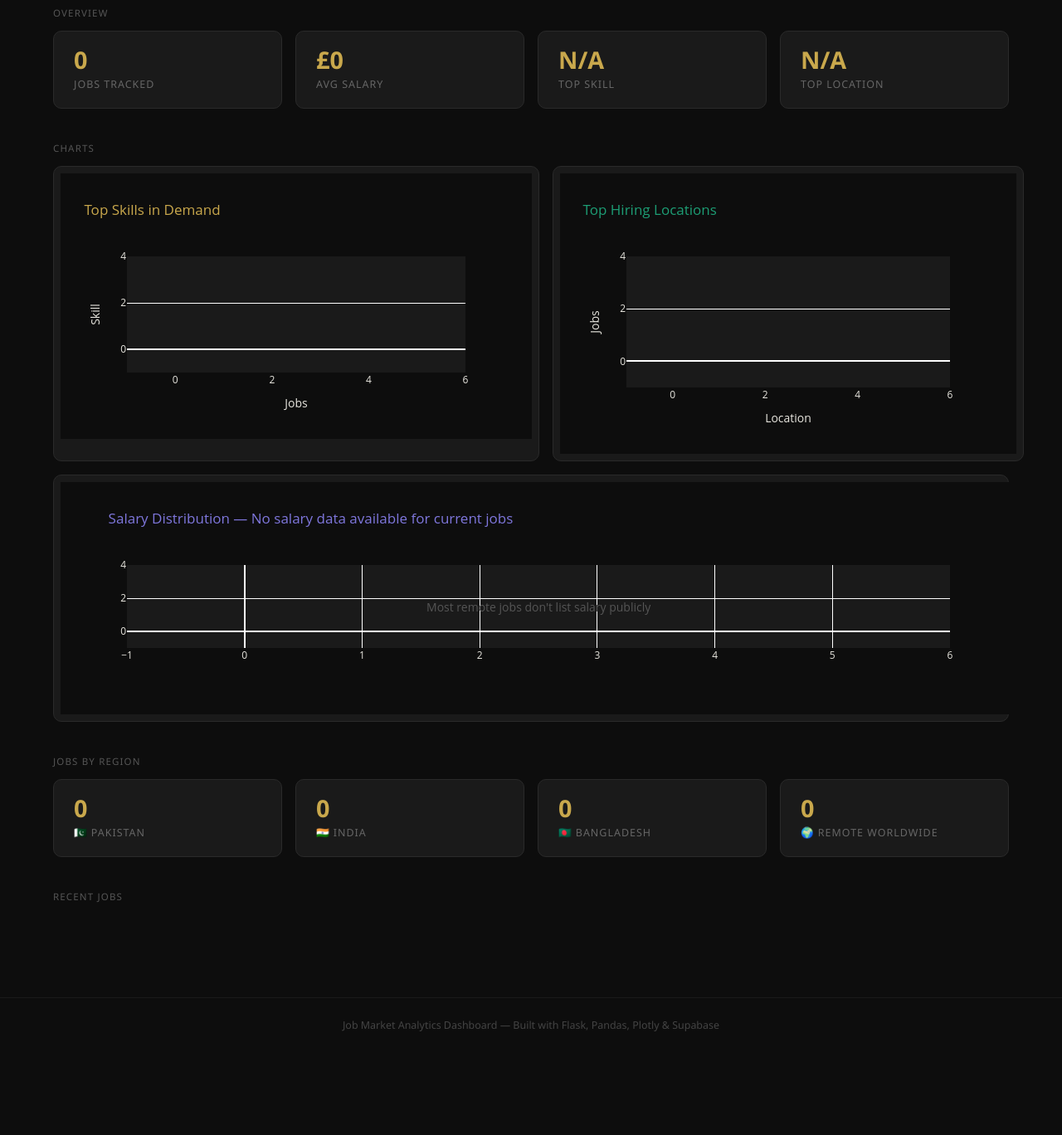
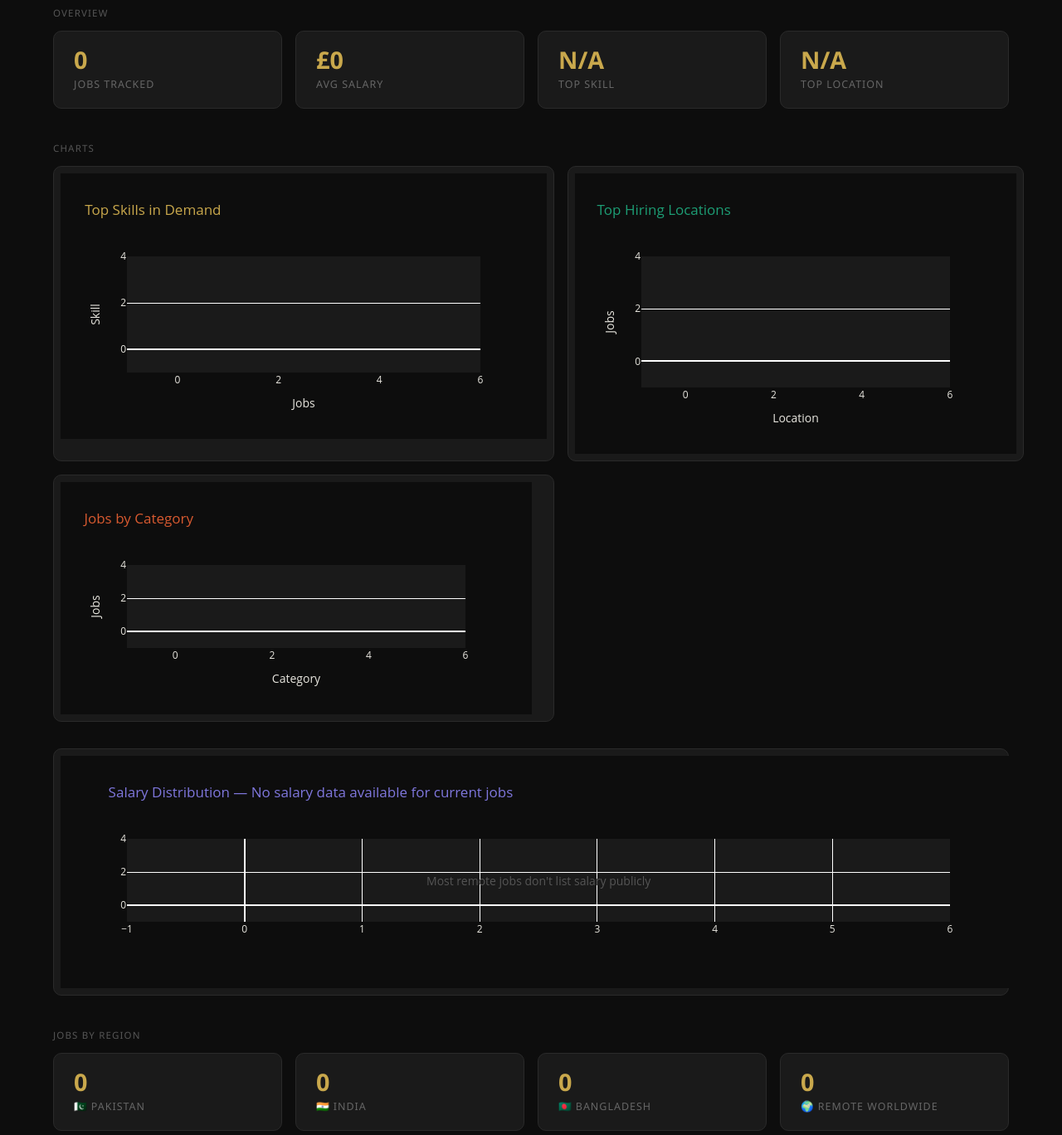
Before and after one commit to Shakir-Raza/job-market-dashboard, a Flask app: page / in a window 1280 px wide. Shown: the part 192-1560 px from the top of the page at 83% size. Before the commit the page ends 1435 px from the top, so only its background shows below. Run offline with Flask 3, Linux system fonts and the light colour scheme; data that the repository does not hold is empty; some libraries are stand-ins or nearby versions.

Commit message:
feat: add category breakdown chart

```diff
--- a/app.py
+++ b/app.py
@@ -49,6 +49,8 @@ def dashboard():
 
     locations = [j["location"] for j in jobs if j.get("location")]
     location_counts = Counter(locations).most_common(5)
+    # category breakdown
+    category_counts = Counter([j["category"] for j in jobs if j.get("category")]).most_common(8)
 
     # country breakdown
 
@@ -56,6 +58,16 @@ def dashboard():
     india_jobs = len([j for j in jobs if "India" in (j.get("location") or "")])
     bangladesh_jobs = len([j for j in jobs if "Bangladesh" in (j.get("location") or "")])
     remote_jobs = len([j for j in jobs if "Remote" in (j.get("location") or "")])
+
+    # Category chart
+    cat_data = {"Category": [c[0] for c in category_counts], "Jobs": [c[1] for c in category_counts]}
+    fig_cat = px.bar(cat_data, x="Category", y="Jobs",
+        title="Jobs by Category", color_discrete_sequence=["#D85A30"])
+    fig_cat.update_layout(
+        paper_bgcolor="#0d0d0d", plot_bgcolor="#1a1a1a",
+        font_color="#e8e6df", title_font_color="#D85A30"
+)
+    chart_category = json.dumps(fig_cat, cls=plotly.utils.PlotlyJSONEncoder)
 
     skills_df_data = {"Skill": [s[0] for s in skill_counts], "Jobs": [s[1] for s in skill_counts]}
     fig_skills = px.bar(skills_df_data, x="Jobs", y="Skill", orientation="h",
@@ -121,6 +133,8 @@ def dashboard():
     )
     chart_salary = json.dumps(fig_salary, cls=plotly.utils.PlotlyJSONEncoder)
     return render_template("dashboard.html",
+        category_counts=category_counts,
+        chart_category=chart_category,
         pakistan_jobs=pakistan_jobs,
         india_jobs=india_jobs,
         bangladesh_jobs=bangladesh_jobs,
--- a/templates/dashboard.html
+++ b/templates/dashboard.html
@@ -48,6 +48,7 @@
   <div class="charts-grid">
     <div class="chart-box" id="chart-skills"></div>
     <div class="chart-box" id="chart-location"></div>
+    <div class="chart-full" id="chart-category" style="margin-bottom: 16px;"></div>
   </div>
   <div class="chart-full" id="chart-salary"></div>
 
@@ -112,6 +113,10 @@
   chartLocation.layout.dragmode = false;
   chartSalary.layout.dragmode = false;
 
+  var chartCategory = {{ chart_category | safe }};
+  chartCategory.layout.dragmode = false;
+  Plotly.newPlot('chart-category', chartCategory.data, chartCategory.layout, config);
+
   Plotly.newPlot('chart-skills', chartSkills.data, chartSkills.layout, config);
   Plotly.newPlot('chart-location', chartLocation.data, chartLocation.layout, config);
   Plotly.newPlot('chart-salary', chartSalary.data, chartSalary.layout, config);
```
